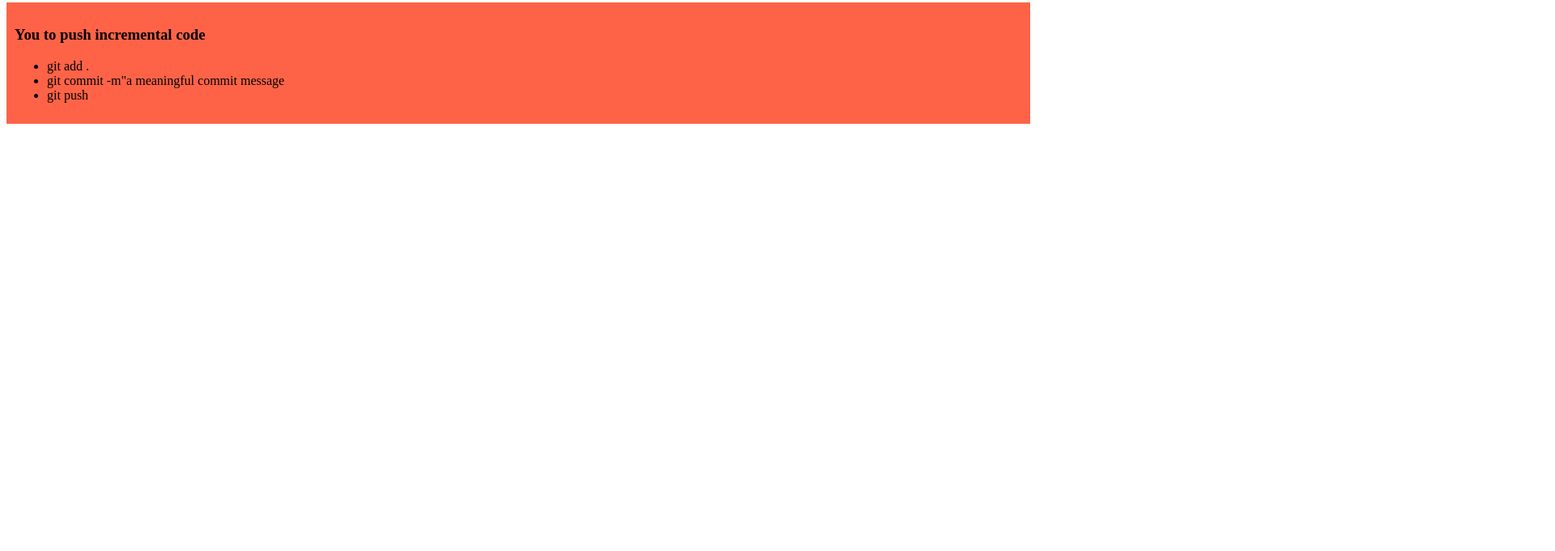
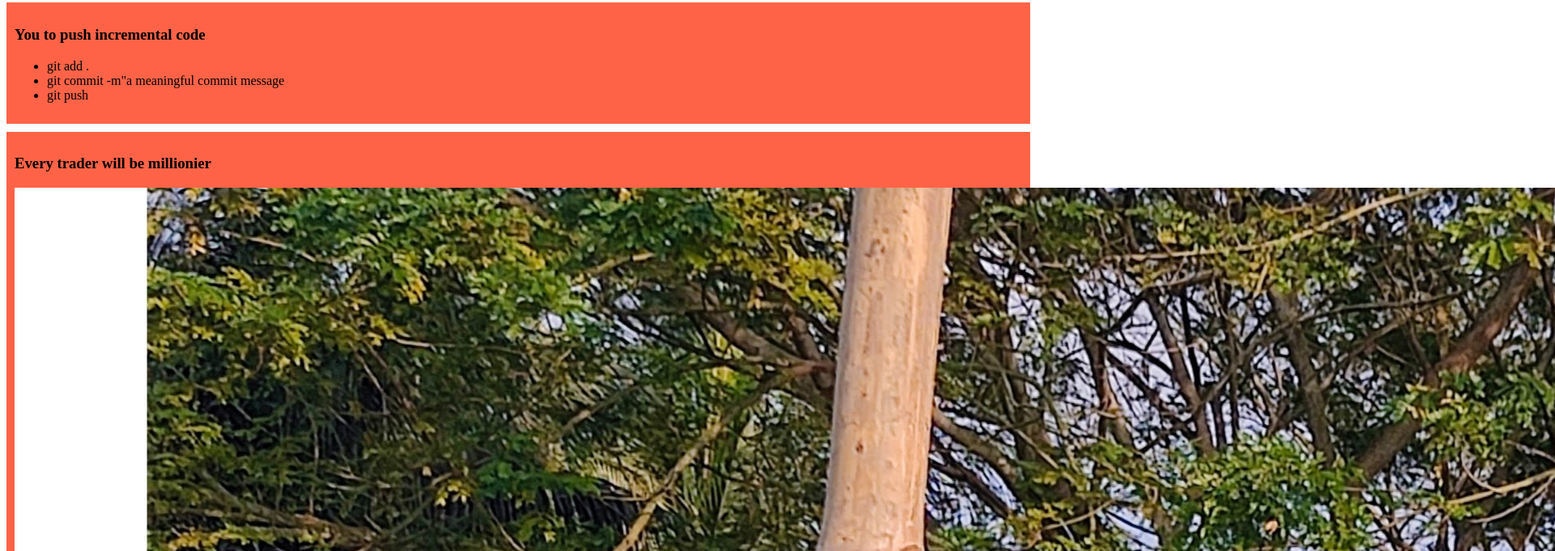
Before and after one commit to iamazazmahmud/my-simple-website, a plain HTML site: page index.html in a window 1280 px wide. Shown: the part 375-1056 px from the top of the page at 81% size, 1920 px wide, since content can reach past the window. Before the commit the page ends 800 px from the top, so only its background shows below. Drawn offline with Linux system fonts and the light colour scheme.

Commit message:
Every trader will be millionier

```diff
--- a/index.html
+++ b/index.html
@@ -39,6 +39,10 @@
             <li>git push</li>
         </ul>
     </div>
+    <div>
+        <h3>Every trader will be millionier</h3>
+       <img src="images/IMG_20220115_231748.jpg" alt="">
+    </div>
 
 </body>
 </html>
```
Also changed, not shown: images/IMG_20220115_231748.jpg (added), trader.jpg (added), 1 other file.
